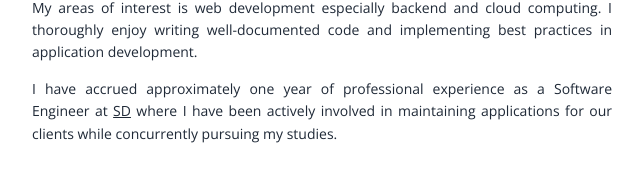
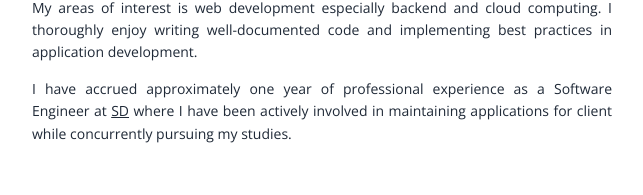
Before and after one commit to bondopangaji/bondopangaji.github.io, a Vue app: page / in a window 1280 px wide. Shown: the part 242-437 px from the top of the page, without its empty margins (318-961 px from the left). Built offline with nearby package versions, Linux system fonts and the light colour scheme.

Commit message:
feat: some update

```diff
--- a/src/views/Home.vue
+++ b/src/views/Home.vue
@@ -11,7 +11,7 @@
   <p>
     I have accrued approximately one year of professional experience as a Software Engineer at
     <a href="https://www.savantdegrees.com/" target="_blank">SD</a> where I have been
-    actively involved in maintaining applications for our clients while concurrently pursuing my
+    actively involved in maintaining applications for client while concurrently pursuing my
     studies.
   </p>
 </template>
```
